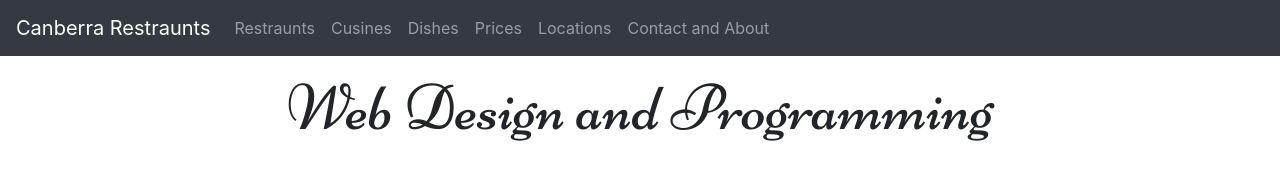
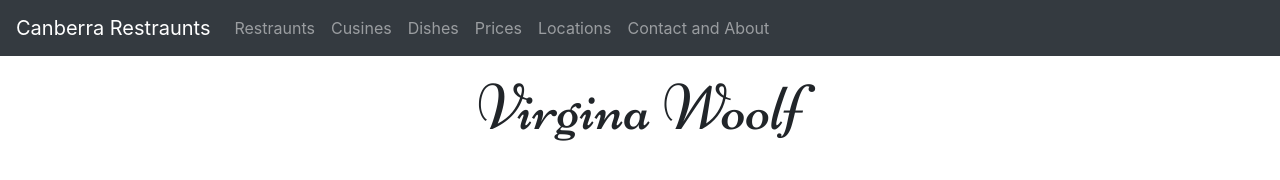
Before and after one commit to Reshma-M-A/Web-Design-Assignment1, a plain HTML site: page Index.html in a window 1280 px wide. Drawn offline with nearby package versions, Linux system fonts and the light colour scheme.

Commit message:
updating content

```diff
--- a/Index.html
+++ b/Index.html
@@ -44,7 +44,7 @@
 
 <body>
     <main class="main">
-        <p class="niconne">Web Design and Programming</p>
+        <p class="niconne">Virgina Woolf</p>
     </main>
 </body>
 </html>
```
